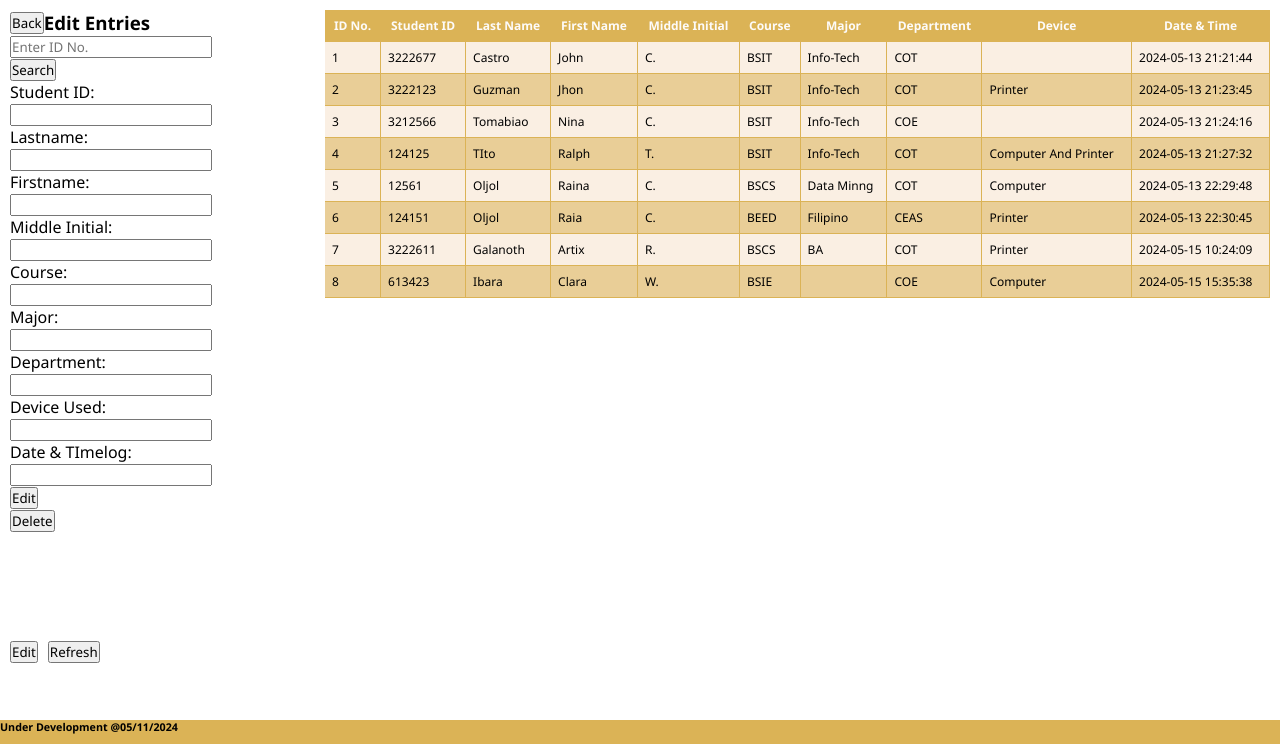
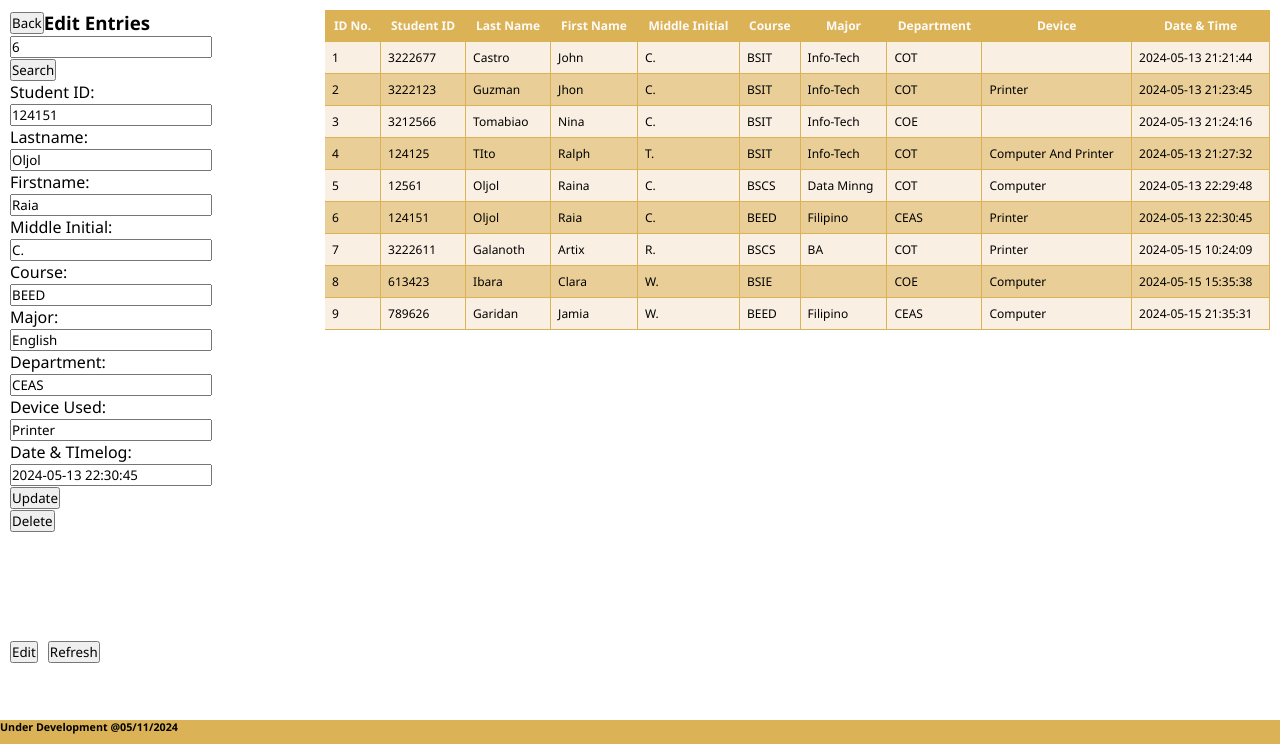
Before and after one commit to JohnxdLink/CTU-PrintPCUtility, a PHP site: page /views/admin/index.php in a window 1280 px wide, after a click on "Edit". Shown: the part 56-800 px from the top of the page. Run offline with PHP 8.4, Linux system fonts and the light colour scheme.

Commit message:
Msg: Retrieving And Adding Update FUnctionality

```diff
--- a/controller/php/xmlCtrl.php
+++ b/controller/php/xmlCtrl.php
@@ -1,4 +1,6 @@
 <?php
+
+use Dotenv\Parser\Entry;
 
 $execute = new xmlCtrl();
 class xmlCtrl
--- a/model/xml/temp-entry.xml
+++ b/model/xml/temp-entry.xml
@@ -1,4 +1,15 @@
 <?xml version="1.0"?>
 <student>
-
+  <entry>
+    <noid>6</noid>
+    <id>124151</id>
+    <lastname>Oljol</lastname>
+    <firstname>Raia</firstname>
+    <middlename>C.</middlename>
+    <course>BEED</course>
+    <major>English</major>
+    <department>CEAS</department>
+    <device>Printer</device>
+    <datetime>2024-05-13 22:30:45</datetime>
+  </entry>
 </student>
--- a/model/xml/temp-select-entry.xml
+++ b/model/xml/temp-select-entry.xml
@@ -96,4 +96,16 @@
     <device>Computer</device>
     <datetime>2024-05-15 15:35:38</datetime>
   </entry>
+  <entry>
+    <student_id>9</student_id>
+    <stdcustomid>789626</stdcustomid>
+    <lastname>Garidan</lastname>
+    <firstname>Jamia</firstname>
+    <middlename>W.</middlename>
+    <course>BEED</course>
+    <major>Filipino</major>
+    <department>CEAS</department>
+    <device>Computer</device>
+    <datetime>2024-05-15 21:35:31</datetime>
+  </entry>
 </student>
--- a/views/admin/index.php
+++ b/views/admin/index.php
@@ -156,7 +156,7 @@
                <form class="form-container__content" action="../../controller/php/updateDeleteStudentEntry.php" method="post">
                   <div>
                      <div>
-                        <input type="text" name="noid" id="noid" placeholder="Enter ID No.">
+                        <input type="text" name="noid" id="noid" placeholder="Enter ID No." value="<?php echo (!empty($xml_selected_entry->entry->noid)) ? $xml_selected_entry->entry->noid : ""; ?>">
                      </div>
                      <div>
                         <input type="submit" name="search" id="search" value="Search">
@@ -212,7 +212,7 @@
                         <label for="">Major:</label>
                      </div>
                      <div>
-                        <input type="text" name="major" id="major" <?php echo (!empty($xml_selected_entry->entry->major)) ? $xml_selected_entry->entry->major : ""; ?>>
+                        <input type="text" name="major" id="major" value="<?php echo (!empty($xml_selected_entry->entry->major)) ? $xml_selected_entry->entry->major : ""; ?>">
                      </div>
                   </div>
 
@@ -245,7 +245,7 @@
 
                   <div>
                      <div>
-                        <input type="submit" name="edit" id="edit" value="Edit">
+                        <input type="submit" name="update" id="update" value="Update">
                      </div>
                      <div>
                         <input type="submit" name="delete" id="delete" value="Delete">
```
Also changed, not shown: controller/php/updateDeleteStudentEntry.php (+12 -5 lines).
